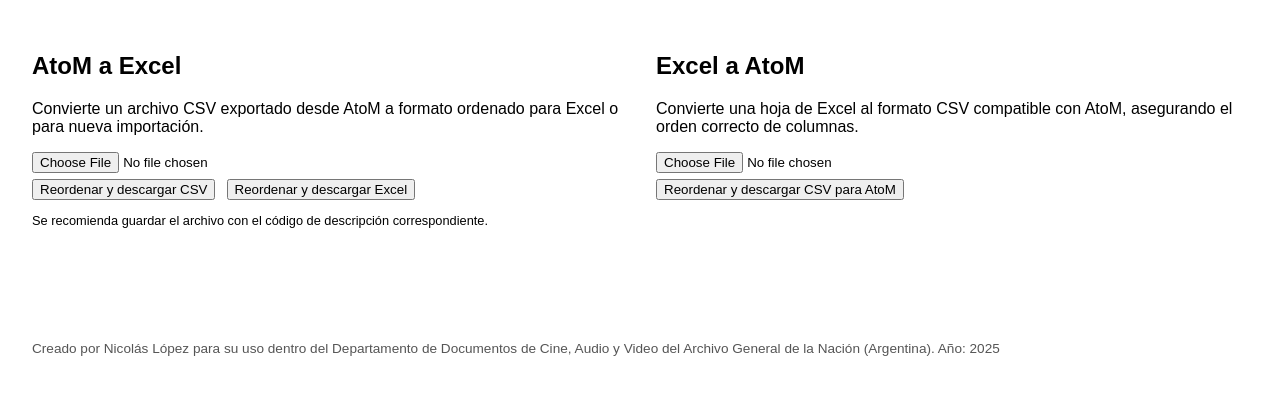
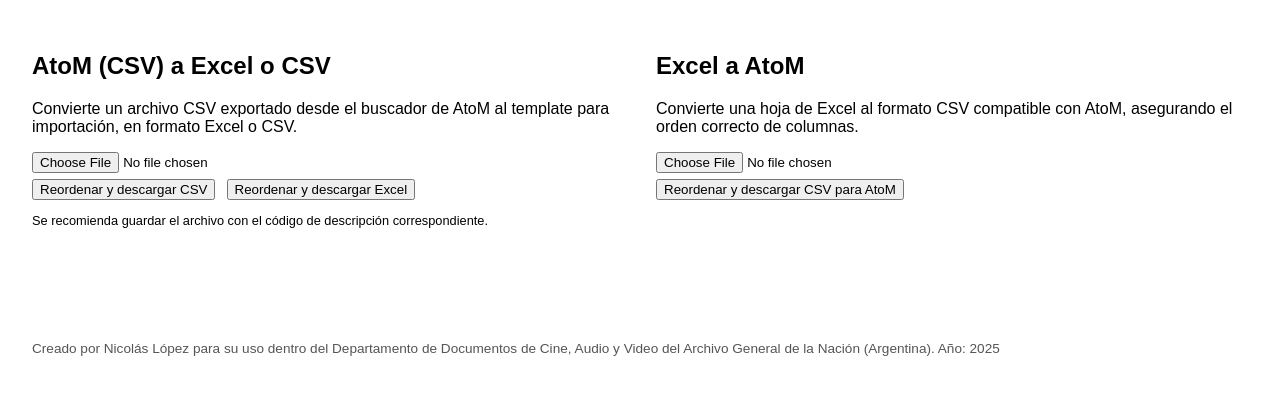
Before and after one commit to nlpz404/conversor-excel-a-csv, a plain HTML site: page index.html in a window 1280 px wide. Drawn offline with nearby package versions, Linux system fonts and the light colour scheme.

Commit message:
Update index.html

```diff
--- a/index.html
+++ b/index.html
@@ -33,8 +33,8 @@
 <body>
   <!-- PANEL IZQUIERDO: AtoM a Excel -->
   <div class="panel">
-    <h2>AtoM a Excel</h2>
-    <p>Convierte un archivo CSV exportado desde AtoM a formato ordenado para Excel o para nueva importación.</p>
+    <h2>AtoM (CSV) a Excel o CSV</h2>
+    <p>Convierte un archivo CSV exportado desde el buscador de AtoM al template para importación, en formato Excel o CSV.</p>
     <input type="file" id="dataFileAtoM"><br>
     <button onclick="procesarCSV()">Reordenar y descargar CSV</button>
     <button onclick="procesarExcel()">Reordenar y descargar Excel</button>
```
